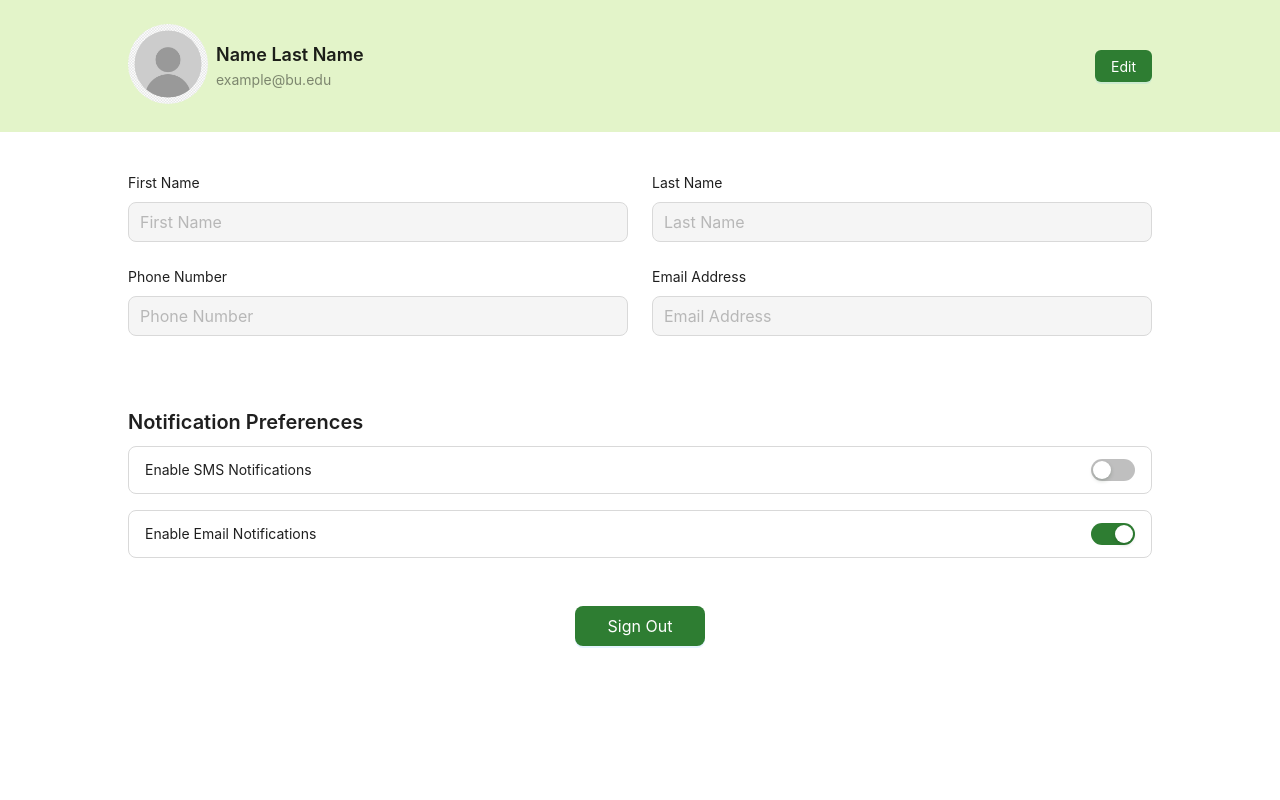
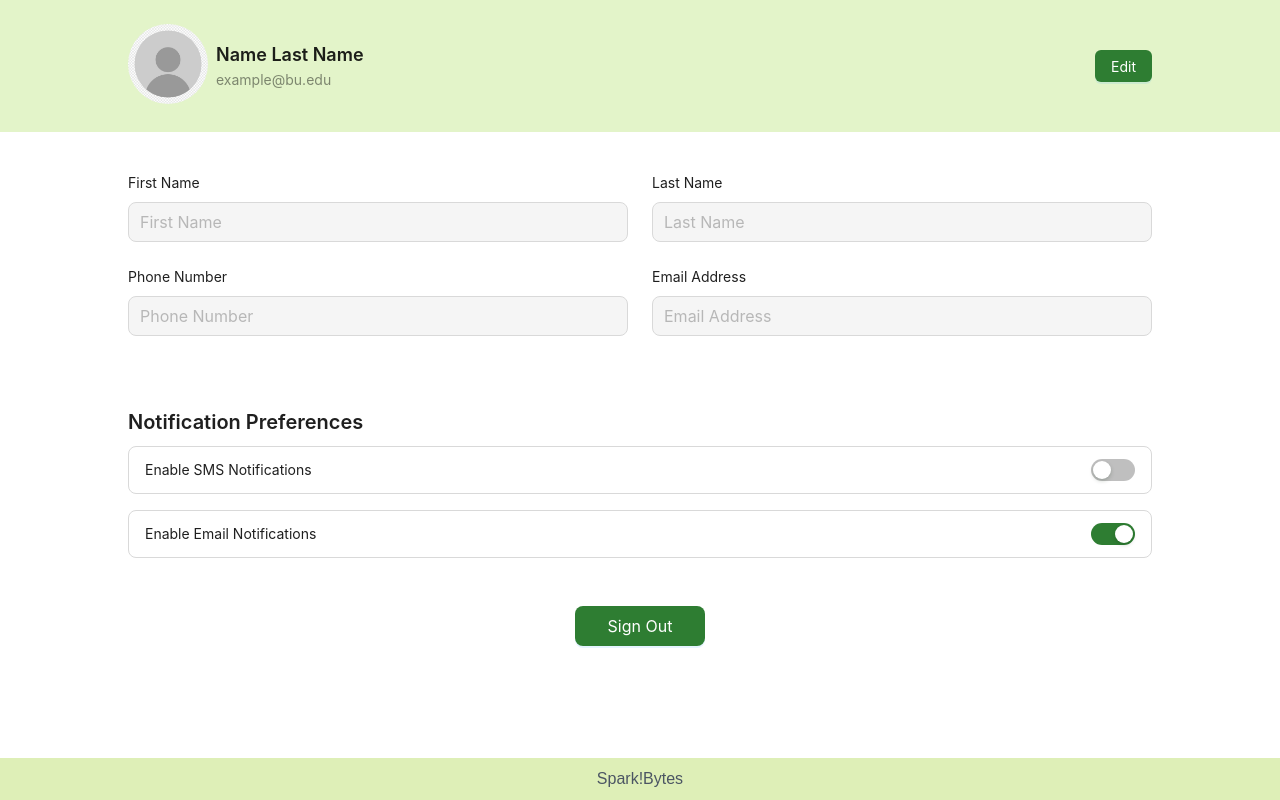
Before and after one commit to Senahilal/Spark-Bytes, a Next.js app in the folder spark-bytes/: page /profile in a window 1280 px wide. Built offline with nearby package versions, Linux system fonts and the light colour scheme; no server answers; the database is empty; sample sign-in values are in the browser's storage.

Commit message:
updated footer

```diff
--- a/spark-bytes/src/app/profile/page.tsx
+++ b/spark-bytes/src/app/profile/page.tsx
@@ -2,7 +2,7 @@
 
 import React, { useState, useEffect } from "react";
 import Image from "next/image";
-import Footer from "../../components/Footer";
+import Footer from '../components/footer';
 import { Form, Input, Button, Row, Col, Typography, Switch, Space } from "antd";
 import ProfileImagePlaceholder from "../../../public/profile_placeholder.jpg";
 import { useRouter } from "next/navigation";
@@ -258,6 +258,7 @@ const ProfilePage = () => {
                     </div>
                 </Form>
             </div>
+            <Footer/>
         </div>
     );
 };
```
